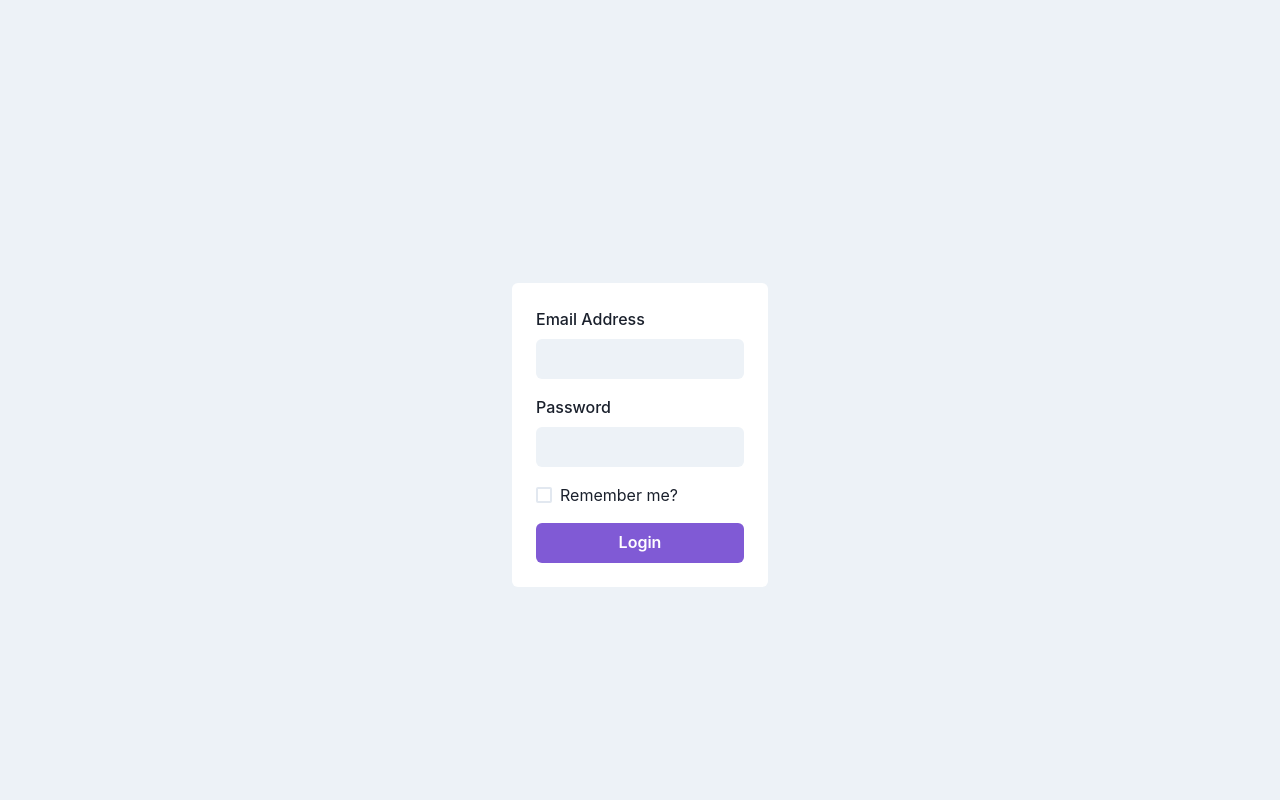
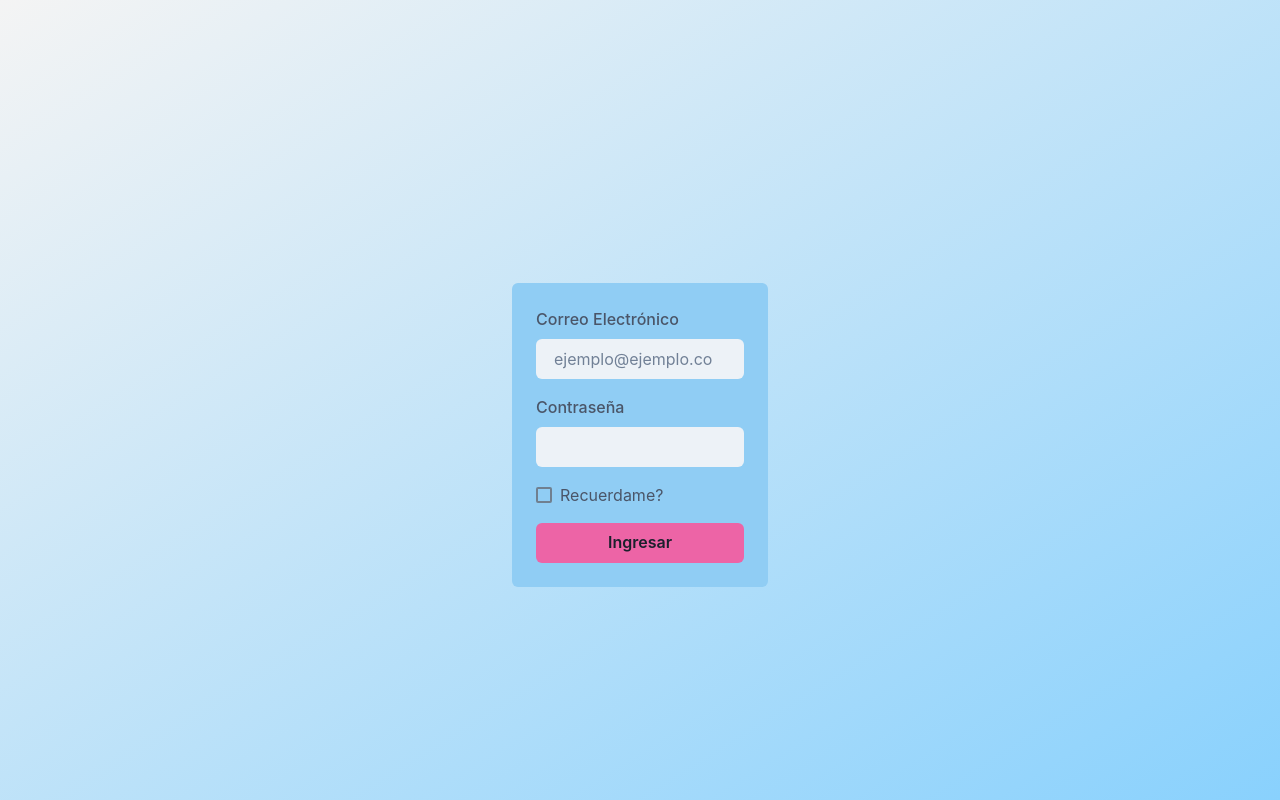
Before and after one commit to d-ohm-dev/vite-chamin-ts, a React (Vite) app: page /login in a window 1280 px wide. Built offline with nearby package versions, Linux system fonts and the light colour scheme.

Commit message:
Agrego UI para login

```diff
--- a/src/elements/Loginterface/LoginForm.tsx
+++ b/src/elements/Loginterface/LoginForm.tsx
@@ -20,13 +20,21 @@ import { Link } from 'react-router-dom';
 
 
 export default function Basic() {
-  const SwitchImg = useColorModeValue(logo, invlogo);
+  const SwitchImg = useColorModeValue(logo, invlogo)
+  const textColor = useColorModeValue('gray.600', 'white')
+  const bgBoxColor = useColorModeValue( 'blue.200', 'blue.700')
+  const colorMode1 = useColorModeValue( 'SlateGray', 'WhiteSmoke')
   return (
-    <VStack bg="gray.100" align="center" justify="center" h="100vh">
+    <VStack
+    bg={useColorModeValue('linear-gradient( to bottom right, rgba(244, 244, 244, 1), rgb(137, 209, 253) )!important', 'linear-gradient( to bottom right, #0c4083, rgba(19, 29, 77, 0.94) )!important')}
+    align="center"
+    justify="center"
+    h="100vh"
+    >
       <Link to={'/'}>
         <Img src={SwitchImg} alt="Logo" maxH='175%' maxW='175%' ml={{base: -500}} mt={{base: -20}} />
       </Link>
-      <Box bg="white" p={6} rounded="md" w={64}>
+      <Box bg={bgBoxColor} p={6} rounded="md" w={64}>
         <Formik
           initialValues={{
             email: "",
@@ -34,7 +42,7 @@ export default function Basic() {
             rememberMe: false
           }}
           validationSchema={Yup.object({
-            email: Yup.string().email('Invalid email address').required('Required'),
+            email: Yup.string().email('Correo inválido').required('Requerido'),
           })}
           onSubmit={(values, { setSubmitting }) => {
             setTimeout(() => {
@@ -46,19 +54,24 @@ export default function Basic() {
           {({ handleSubmit, errors, touched }) => (
             <Form onSubmit={handleSubmit}>
               <VStack spacing={4} align="flex-start">
-                <FormControl>
-                  <FormLabel htmlFor="email">Email Address</FormLabel>
+                <FormControl >
+                  <FormLabel color={textColor}  htmlFor="email">Correo Electrónico</FormLabel>
                   <Field
                     as={Input}
                     id="email"
                     name="email"
                     type="email"
                     variant="filled"
-                  />
-                  <ErrorMessage name="email" />
+                    placeholder='ejemplo@ejemplo.co'
+                    colorScheme={textColor}
+                    errorBorderColor='red'
+                />
+                  <Box color={'red.600'} >
+                  <ErrorMessage name="email"  />
+                  </Box>
                 </FormControl>
                 <FormControl isInvalid={!!errors.password && touched.password}>
-                  <FormLabel htmlFor="password">Password</FormLabel>
+                  <FormLabel color={textColor} htmlFor="password">Contraseña</FormLabel>
                   <Field
                     as={Input}
                     id="password"
@@ -69,7 +82,7 @@ export default function Basic() {
                       let error;
 
                       if (value.length < 6) {
-                        error = "Password must contain at least 6 characters";
+                        error = "La contraseña debe contener al menos 6 caracteres";
                       }
 
                       return error;
@@ -81,12 +94,20 @@ export default function Basic() {
                   as={Checkbox}
                   id="rememberMe"
                   name="rememberMe"
-                  colorScheme="purple"
+                  color={textColor}
+                  border={colorMode1}
                 >
-                  Remember me?
+                  Recuerdame?
                 </Field>
-                <Button type="submit" colorScheme="purple" width="full">
-                  Login
+                <Button
+                type="submit"
+                bg={'pink.400'}
+                _hover={{
+                  bg: 'pink.300',
+                }}
+                width="full"
+                >
+                  Ingresar
                 </Button>
               </VStack>
             </Form>
--- a/src/router.tsx
+++ b/src/router.tsx
@@ -14,6 +14,7 @@ const router = createBrowserRouter([
     element: <App/>
   },
   {
+
     path: '/login',
     element: <Basic/>
   },
```
